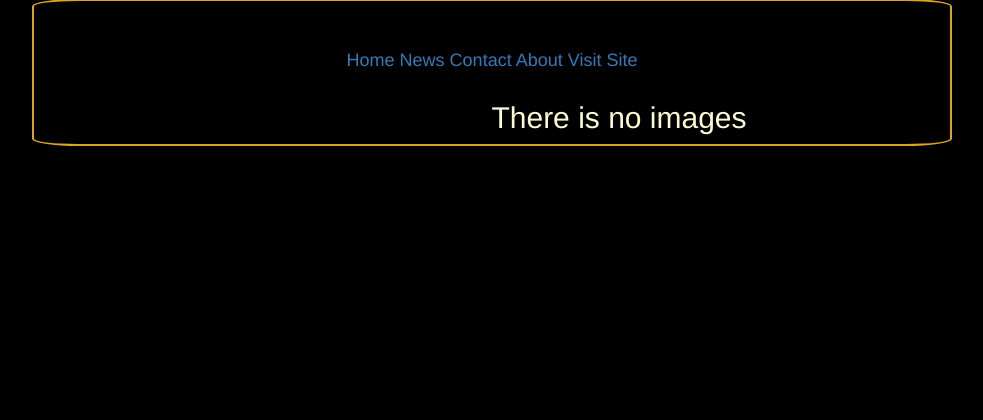
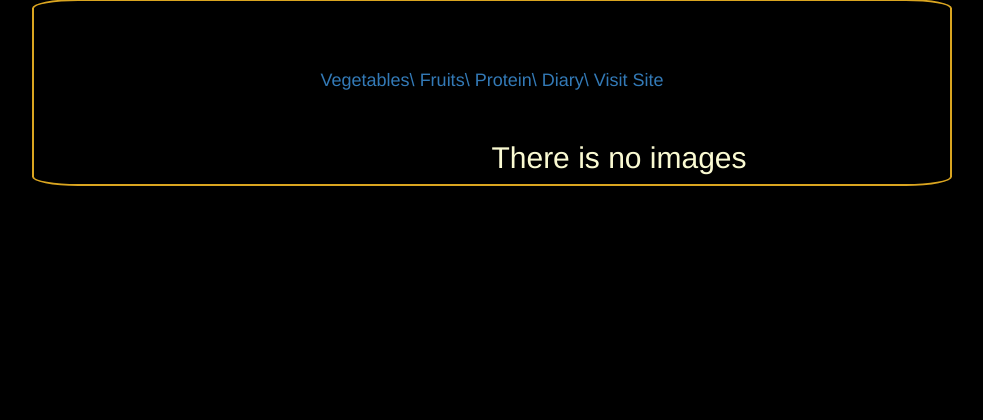
Before and after one commit to EspeIgira/Health-Diet, a Django app: page / in a window 1280 px wide; the page is wider, and only the part inside the window is pictured. Shown: the part 266-686 px from the top of that part, without its empty margins (148-1131 px from the left). Run offline with Django 3.2, Linux system fonts and the light colour scheme; data that the repository does not hold is empty; some libraries are stand-ins or nearby versions.

Commit message:
instructions vegetables diet added

```diff
--- a/diet/templates/index.html
+++ b/diet/templates/index.html
@@ -8,13 +8,14 @@
 
 <div class="images">
     <br><br>
+    <div class="nav">
     <nar><center><h4>
-     <a href="default.asp">Home</a>
-     <a href="news.asp">News</a>
-     <a href="contact.asp">Contact</a>
-     <a href="about.asp">About</a>
-     <a href="http://www.eatingwell.com/" >Visit Site</a></h4></center>
-    </nar>
+     <a href="{%url 'vegetable'%}">Vegetables\</a>
+     <a href="news.asp">   Fruits\</a>
+     <a href="contact.asp">  Protein\</a>
+     <a href="about.asp">  Diary\</a>
+     <a href="http://www.eatingwell.com/" >  Visit Site</a></h4></center>
+    </nar></div>
 
 <div class="container">
 
--- a/diet/urls.py
+++ b/diet/urls.py
@@ -11,6 +11,7 @@ urlpatterns=[
     url('^$',views.health_of_day,name='healthToday'),
     url(r'^search/', views.search_results, name='search_results'),
     url(r'^image/(\d+)',views.image,name ='image'),
+    url(r'^vegetable/',views.vegetable,name ='vegetable'),
 
 ]
 
--- a/diet/views.py
+++ b/diet/views.py
@@ -21,6 +21,13 @@ def image(request,image_id):
         raise Http404()
     return render(request,"all-health/image.html", {"image":image})
 
+def vegetable(request):
+    try:
+        vegetable= Image.objects.all()
+    except DoesNotExist:
+        raise Http404()
+    return render(request,"vegetable.html", {"vegetable":vegetable})
+
 def search_results(request):
 
     if 'category' in request.GET and request.GET["category"]:
--- a/static/css/basehealth.css
+++ b/static/css/basehealth.css
@@ -39,6 +39,10 @@
 .style img{
   border-radius:5%;
 }
+.nav{
+  padding:20px;
+  padding-left:20px;
+}
 body{
   background-color:black;
 }
```
Also changed, not shown: diet/templates/all-health/image.html (+8 -1 lines), diet/templates/vegetable.html (added, +37 -0 lines).
